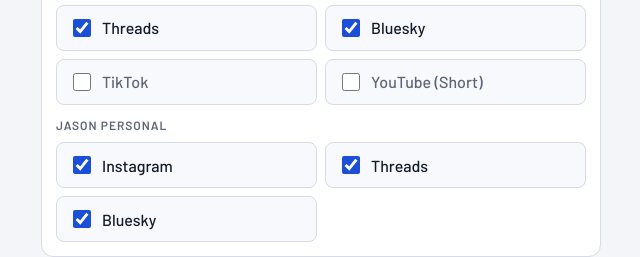
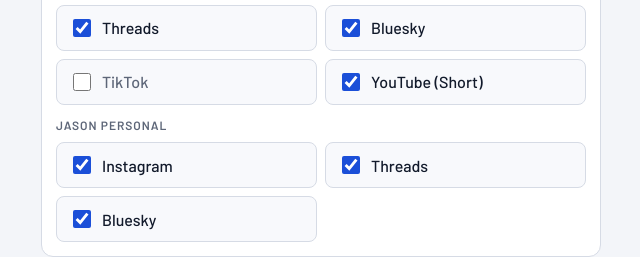
Before and after one commit to Field-Team-6/postradamus, a website: page index.html in a window 1280 px wide. Shown: the part 1216-1473 px from the top of the page, 319-959 px from the left. Drawn offline with nearby package versions, Linux system fonts and the light colour scheme; a web font is replaced by a local one.

Commit message:
Update YouTube status in DEFAULT_ON configuration

```diff
--- a/index.html
+++ b/index.html
@@ -167,11 +167,11 @@ const NETWORKS = [
   { id:"instagram", name:"Instagram", group:"personal" }, { id:"threads", name:"Threads", group:"personal" }, { id:"bluesky", name:"Bluesky", group:"personal" },
 ];
 const GROUPS = { ft6:"Field Team 6", personal:"Jason personal" };
-const DEFAULT_ON = { "ft6:facebook":true, "ft6:instagram":true, "ft6:threads":true, "ft6:bluesky":true, "ft6:tiktok":false, "ft6:youtube":false, "personal:instagram":true, "personal:threads":true, "personal:bluesky":true };
+const DEFAULT_ON = { "ft6:facebook":true, "ft6:instagram":true, "ft6:threads":true, "ft6:bluesky":true, "ft6:tiktok":false, "ft6:youtube":true, "personal:instagram":true, "personal:threads":true, "personal:bluesky":true };
 
 const $ = id => document.getElementById(id);
 const ls = { get(k,d){ try{ const v=localStorage.getItem(k); return v===null?d:JSON.parse(v);}catch(e){return d;} }, set(k,v){ try{ localStorage.setItem(k,JSON.stringify(v)); }catch(e){} } };
-let mode="dailyjason", enabled = { ...DEFAULT_ON, ...ls.get("nets",{}) }, appKey = ls.get("appkey","");
+let mode="dailyjason", enabled = { ...DEFAULT_ON, ...ls.get("nets",{}) }, appKey = ls.get("appkey",""); if (!ls.get("yt_on_v1", false)) { enabled["ft6:youtube"] = true; ls.set("nets", enabled); ls.set("yt_on_v1", true); } // one-time: YouTube joined FT6 networks 2026-10-19
 let lastShare=null, stream=null, recorder=null, chunks=[], recStart=0, recTick=null, blob=null, blobMime="video/mp4", durationSec=0, busy=false, epImage="";
 
 function fmt(s){ s=Math.max(0,Math.round(s)); return Math.floor(s/60)+":"+String(s%60).padStart(2,"0"); }
```
